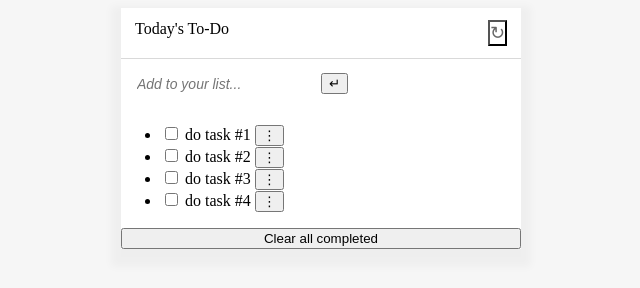
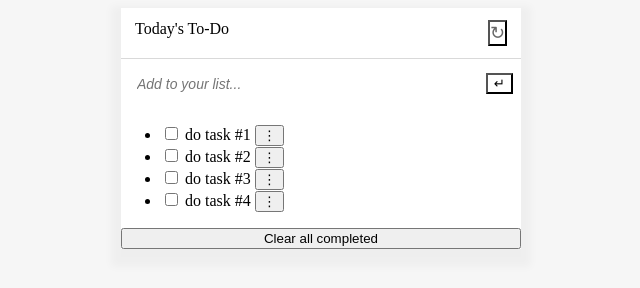
Before and after one commit to yghoor/to-do-list, a website built with webpack: page src/index.html in a window 1280 px wide. Shown: the whole page, without its empty margins (319-959 px from the left). Built offline with nearby package versions, Linux system fonts and the light colour scheme.

Commit message:
Style enter button

```diff
--- a/src/style.css
+++ b/src/style.css
@@ -41,3 +41,8 @@ h2 {
   font-style: italic;
   border: none;
 }
+
+.enter-button {
+  background-color: #fff;
+  margin-left: auto;
+}
```
